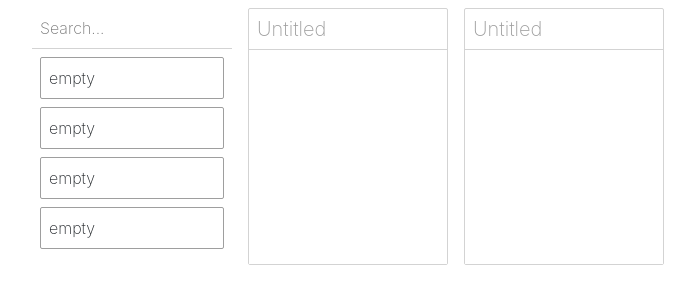
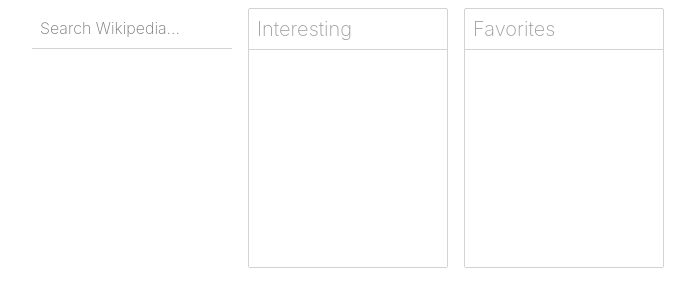
Before and after one commit to osquibb/article-manager-app, a React (Create React App) app: page / in a window 1280 px wide. Shown: the top 306 px of the page, without its empty margins (292-987 px from the left). Built offline with nearby package versions, Linux system fonts and the light colour scheme; the HTML template or start-up script is replaced by a standard one.

Commit message:
added links to wiki pages

```diff
--- a/src/components/ArticleComponent.js
+++ b/src/components/ArticleComponent.js
@@ -34,8 +34,7 @@ export default class Article extends React.Component {
             ref={provided.innerRef}
             isDragging={snapshot.isDragging}
           >
-
-              <div>{this.props.article.content}</div>
+              <a href={this.props.article.link} target="_blank'">{this.props.article.content}</a>
               <DeleteButton className="fa fa-trash-o"
                             onClick={() => this.props.deleteArticle(this.props.article.id)}
               />
--- a/src/components/FolderComponent.js
+++ b/src/components/FolderComponent.js
@@ -9,6 +9,7 @@ const Container = styled.div`
   background-color: white;
   border-radius: 2px;
   width: 200px;
+  min-height: 260px;
   display: flex;
   flex-direction: column;
 `;
@@ -89,7 +90,7 @@ export default class Folder extends React.Component {
                 {!isFirstFolder
                   ? <Title>{this.props.folder.title}</Title>
                   : <Input type='text'
-                           placeholder="Search..."
+                           placeholder="Search Wikipedia..."
                            value={this.state.searchTerm}
                            onChange={this.handleSearchChange}
                            onKeyDown={this.handleSearchSubmit}
--- a/src/components/FolderSectionComponent.js
+++ b/src/components/FolderSectionComponent.js
@@ -17,7 +17,7 @@ class FolderSection extends React.Component {
       articles: data.articles,
       folders: data.folders,
       folderOrder: data.folderOrder,
-      nextArticleId: 5
+      nextArticleId: 0
     };
 
     this.getWikiArticles = this.getWikiArticles.bind(this);
@@ -36,7 +36,7 @@ class FolderSection extends React.Component {
       };
       for(let i=0; i < data[1].length; i++) {
         const next = this.state.nextArticleId;
-        newArticles[`article-${next}`] = {id: `article-${next}`, content: data[1][i]};
+        newArticles[`article-${next}`] = {id: `article-${next}`, content: data[1][i], link: data[3][i]};
         newFolder.articleIds.push(`article-${next}`);
         this.setState(prevState => ({nextArticleId: prevState.nextArticleId + 1}));
       }
--- a/src/data/data.js
+++ b/src/data/data.js
@@ -1,24 +1,19 @@
 const data = {
-  articles: {
-    'article-1': { id: 'article-1', content: 'empty'},
-    'article-2': { id: 'article-2', content: 'empty'},
-    'article-3': { id: 'article-3', content: 'empty'},
-    'article-4': { id: 'article-4', content: 'empty'},
-  },
+  articles: {},
   folders: {
     'folder-1': {
       id: 'folder-1',
       title: '',
-      articleIds: ['article-1', 'article-2', 'article-3', 'article-4'],
+      articleIds: [],
     },
     'folder-2': {
       id: 'folder-2',
-      title: 'Untitled',
+      title: 'Interesting',
       articleIds: [],
     },
     'folder-3': {
       id: 'folder-3',
-      title: 'Untitled',
+      title: 'Favorites',
       articleIds: [],
     },
   },
```
Also changed, not shown: 1 other file (tests, documents, lock files or other folders).
